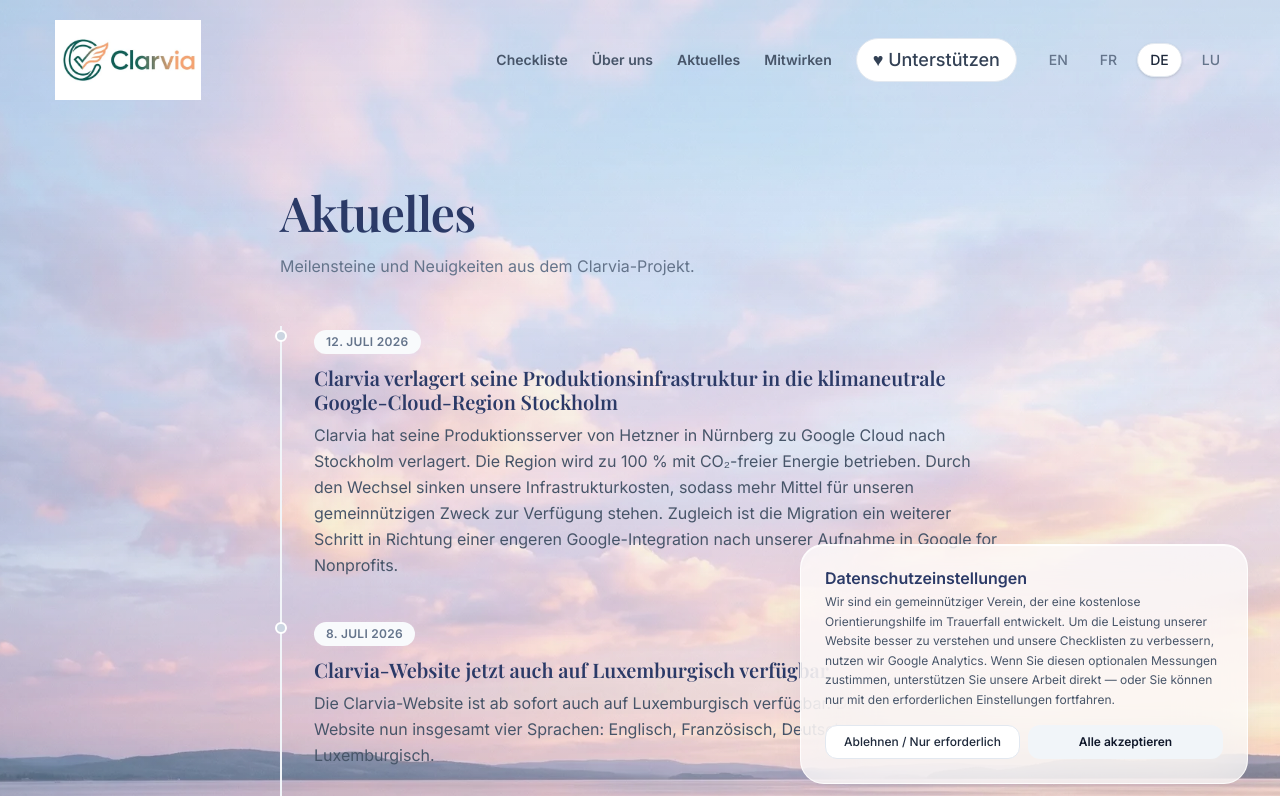
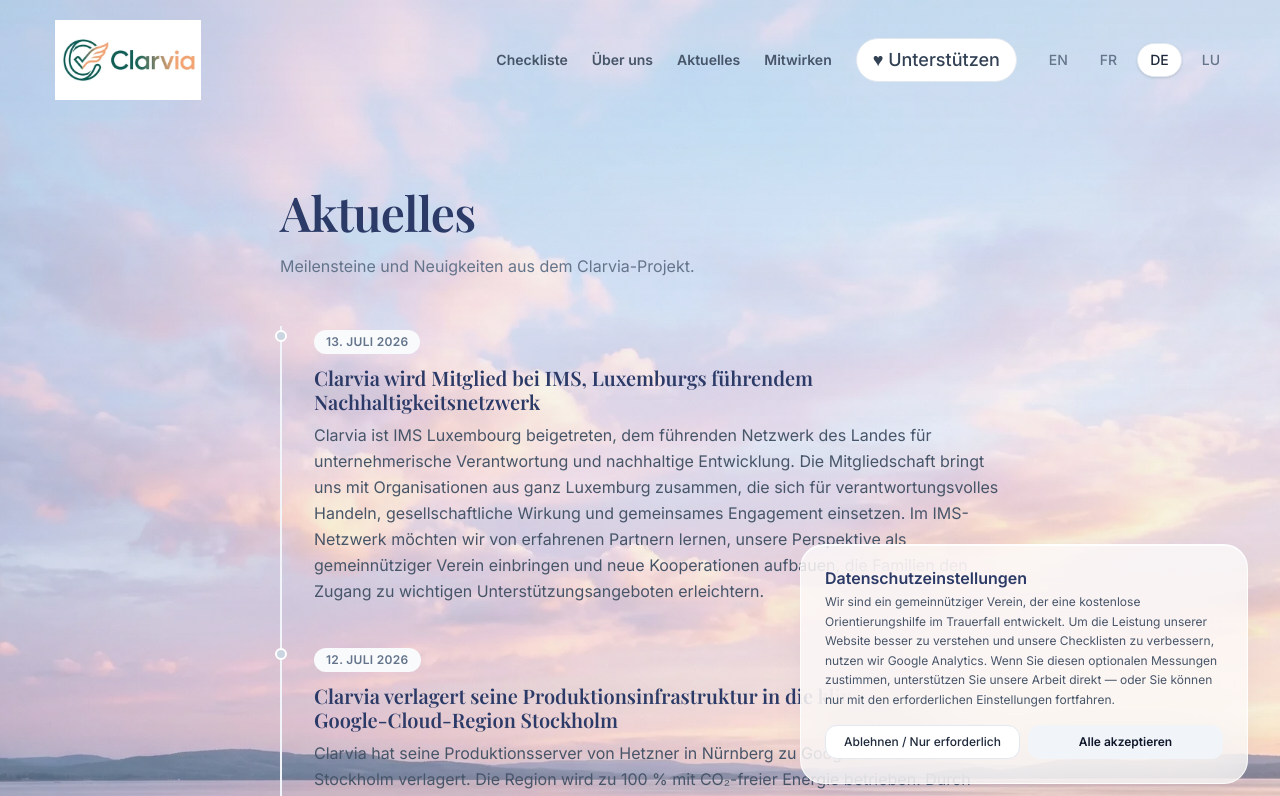
Before and after one commit to clarvia-org/clarvia-graph, a Next.js app: page /de/updates in a window 1280 px wide. Shown: the top 796 px of the page. Built offline with nearby package versions, Linux system fonts and the light colour scheme.

Commit message:
Add news post: Clarvia joins Luxembourg’s leading sustainability network, IMS (#217)
- src/app/[lang]/updates/updates-data.ts: Add trilingual news post about
IMS membership.

Docs only.

```diff
--- a/src/app/[lang]/updates/updates-data.ts
+++ b/src/app/[lang]/updates/updates-data.ts
@@ -8,6 +8,19 @@ export type Update = {
 
 /* Newest first — sorted by date descending */
 export const UPDATES: Update[] = [
+  {
+    date: "2026-07-13",
+    headline: {
+      en: "Clarvia joins Luxembourg’s leading sustainability network, IMS",
+      fr: "Clarvia rejoint IMS, le principal réseau luxembourgeois dédié au développement durable",
+      de: "Clarvia wird Mitglied bei IMS, Luxemburgs führendem Nachhaltigkeitsnetzwerk",
+    },
+    body: {
+      en: "Clarvia has joined IMS Luxembourg, the country’s leading network for corporate responsibility and sustainable development. Membership connects Clarvia with organisations across Luxembourg committed to responsible practices, social impact, and collective action. Through the IMS network, we look forward to learning from experienced partners, contributing our perspective as a public-interest non-profit, and building new collaborations that help make essential support more accessible to families.",
+      fr: "Clarvia a rejoint IMS Luxembourg, le principal réseau du pays consacré à la responsabilité sociétale des entreprises et au développement durable. Cette adhésion nous permet d’échanger avec de nombreuses organisations luxembourgeoises engagées en faveur de pratiques responsables, de l’impact social et de l’action collective. Au sein du réseau IMS, nous souhaitons apprendre de partenaires expérimentés, apporter notre regard d’association d’intérêt général et développer de nouvelles collaborations afin de rendre les services essentiels plus accessibles aux familles.",
+      de: "Clarvia ist IMS Luxembourg beigetreten, dem führenden Netzwerk des Landes für unternehmerische Verantwortung und nachhaltige Entwicklung. Die Mitgliedschaft bringt uns mit Organisationen aus ganz Luxemburg zusammen, die sich für verantwortungsvolles Handeln, gesellschaftliche Wirkung und gemeinsames Engagement einsetzen. Im IMS-Netzwerk möchten wir von erfahrenen Partnern lernen, unsere Perspektive als gemeinnütziger Verein einbringen und neue Kooperationen aufbauen, die Familien den Zugang zu wichtigen Unterstützungsangeboten erleichtern.",
+    },
+  },
   {
     date: "2026-07-12",
     headline: {
```
